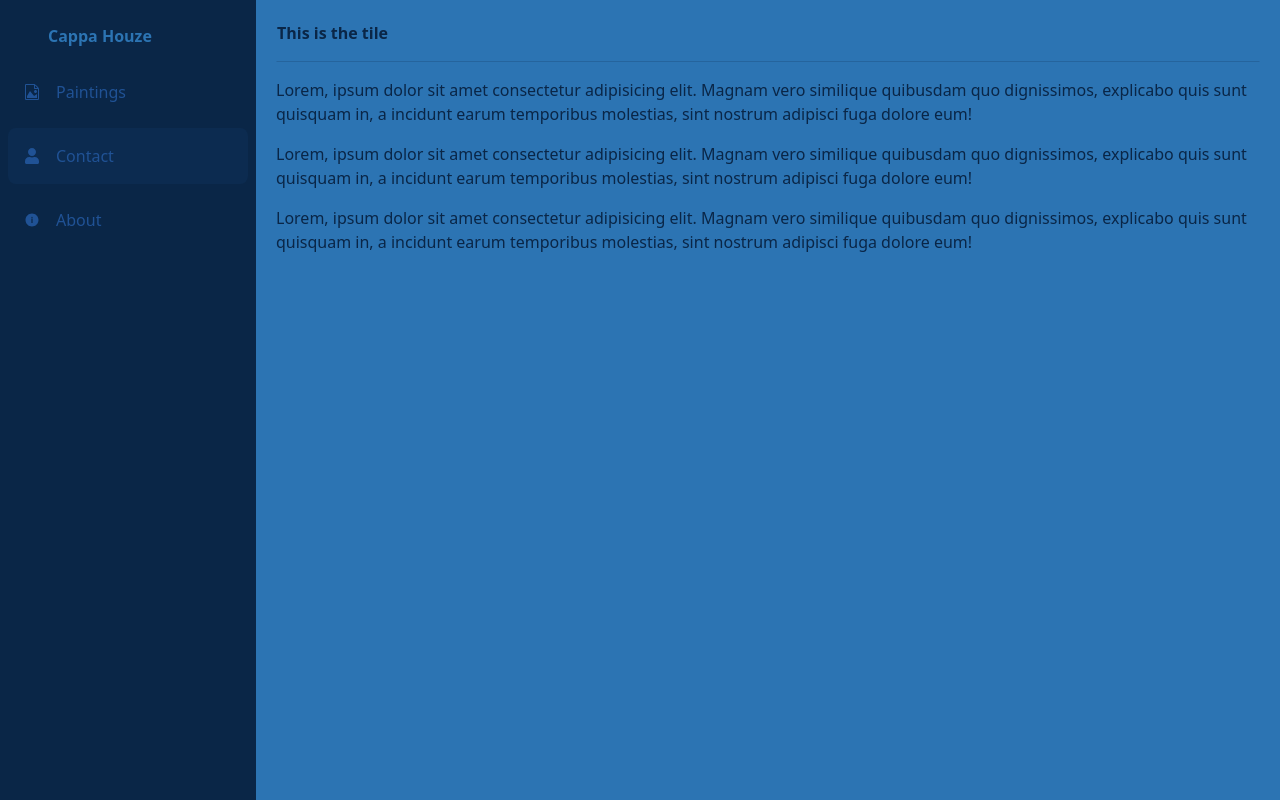
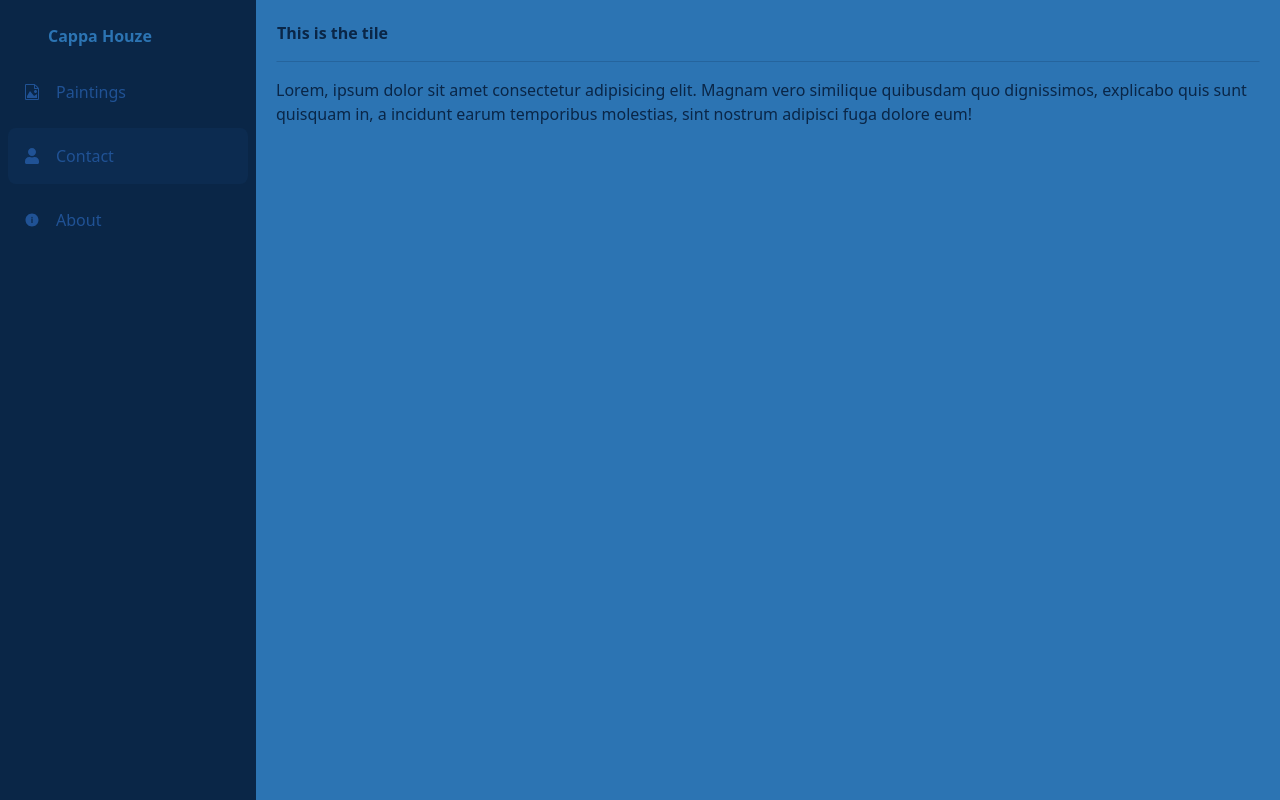
Before and after one commit to Clarkmcev/cappa, a React (Vite) app in the folder cappa-houzze/: page /paintings in a window 1280 px wide. Both pictures are taken after a click on the button "Contact". Built offline with nearby package versions, Linux system fonts and the light colour scheme.

Commit message:
work in progress

```diff
--- a/cappa-houzze/src/components/Contact.tsx
+++ b/cappa-houzze/src/components/Contact.tsx
@@ -1,29 +1,29 @@
-
+import { useEffect, useState } from "react";
+import { useMenuAnimation } from "../animation/utils";
 
 function Contact() {
+  const [isRendered, setIsRendered] = useState<boolean>(false);
+
+  const scope = useMenuAnimation(isRendered, "div");
+
+  useEffect(() => {
+    setIsRendered(true);
+    return () => {
+      setIsRendered(false);
+    };
+  }, []);
+
   return (
-    <div className="p-5 flex space-y-4 flex-col">
-      <div className="text-primary font-bold pb-4 border-b-primary/20 border border-x-transparent border-t-transparent">
+    <div ref={scope} className="p-5 flex space-y-4 flex-col">
+      <div className="opacity-0 text-primary font-bold pb-4 border-b-primary/20 border border-x-transparent border-t-transparent">
         This is the tile
       </div>
-      <p className="text-primary">
+      <div className="opacity-0 text-primary">
         Lorem, ipsum dolor sit amet consectetur adipisicing elit. Magnam vero
         similique quibusdam quo dignissimos, explicabo quis sunt quisquam in, a
         incidunt earum temporibus molestias, sint nostrum adipisci fuga dolore
         eum!
-      </p>
-      <p className="text-primary">
-        Lorem, ipsum dolor sit amet consectetur adipisicing elit. Magnam vero
-        similique quibusdam quo dignissimos, explicabo quis sunt quisquam in, a
-        incidunt earum temporibus molestias, sint nostrum adipisci fuga dolore
-        eum!
-      </p>
-      <p className="text-primary">
-        Lorem, ipsum dolor sit amet consectetur adipisicing elit. Magnam vero
-        similique quibusdam quo dignissimos, explicabo quis sunt quisquam in, a
-        incidunt earum temporibus molestias, sint nostrum adipisci fuga dolore
-        eum!
-      </p>
+      </div>
     </div>
   );
 }
--- a/cappa-houzze/src/components/Painting.tsx
+++ b/cappa-houzze/src/components/Painting.tsx
@@ -7,22 +7,19 @@ interface Props {
 
 function Painting({ index, data }: Props) {
   return (
-    <section
-      key={index}
-      className="w-3/4 opacity-0 duration-150 hover:border p-10"
-    >
+    <section key={index} className="opacity-0 duration-150 p-1">
       <img
         src={data.image}
         alt={data.title}
-        className="h-full object-cover rounded-md scale-100 hover:scale-100 transform transition-all"
+        className="h-full w-full object-cover rounded-md scale-100 hover:scale-100 transform transition-all"
       />
-      <div className="flex space-x-4 items-center justify-between p-4 bg-fourth/40 rounded-b-lg">
+      {/* <div className="flex space-x-4 items-center justify-between p-4 bg-fourth/40 rounded-b-lg">
         <div className="flex space-x-2 items-center">
           <h2 className="text-primary">{data.title}</h2>
           <p className="bg-primary px-2 rounded-lg text-fourth">Sold</p>
         </div>
         <LikeButton />
-      </div>
+      </div> */}
     </section>
   );
 }
--- a/cappa-houzze/src/components/Paintings.tsx
+++ b/cappa-houzze/src/components/Paintings.tsx
@@ -19,7 +19,7 @@ function Paintings() {
   const scope = useMenuAnimation(isRendered, "section");
 
   return (
-    <div ref={scope} className="bg-tertiary w-full">
+    <div ref={scope} className="bg-tertiary w-full h-screen overflow-scroll">
       <div className="grid grid-cols-2">
         {paintings.map((painting, index) => (
           <Painting index={index} data={painting} />
```
